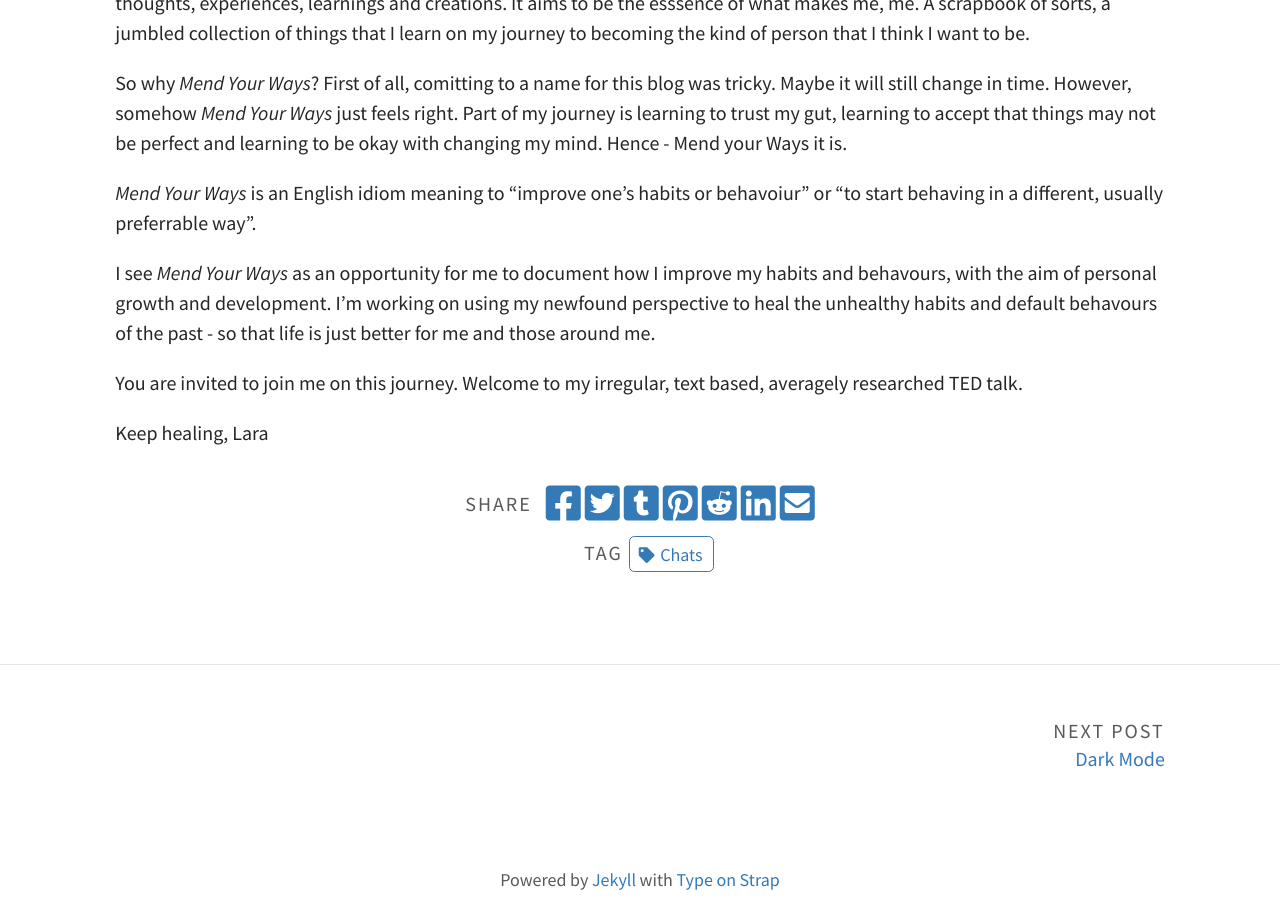
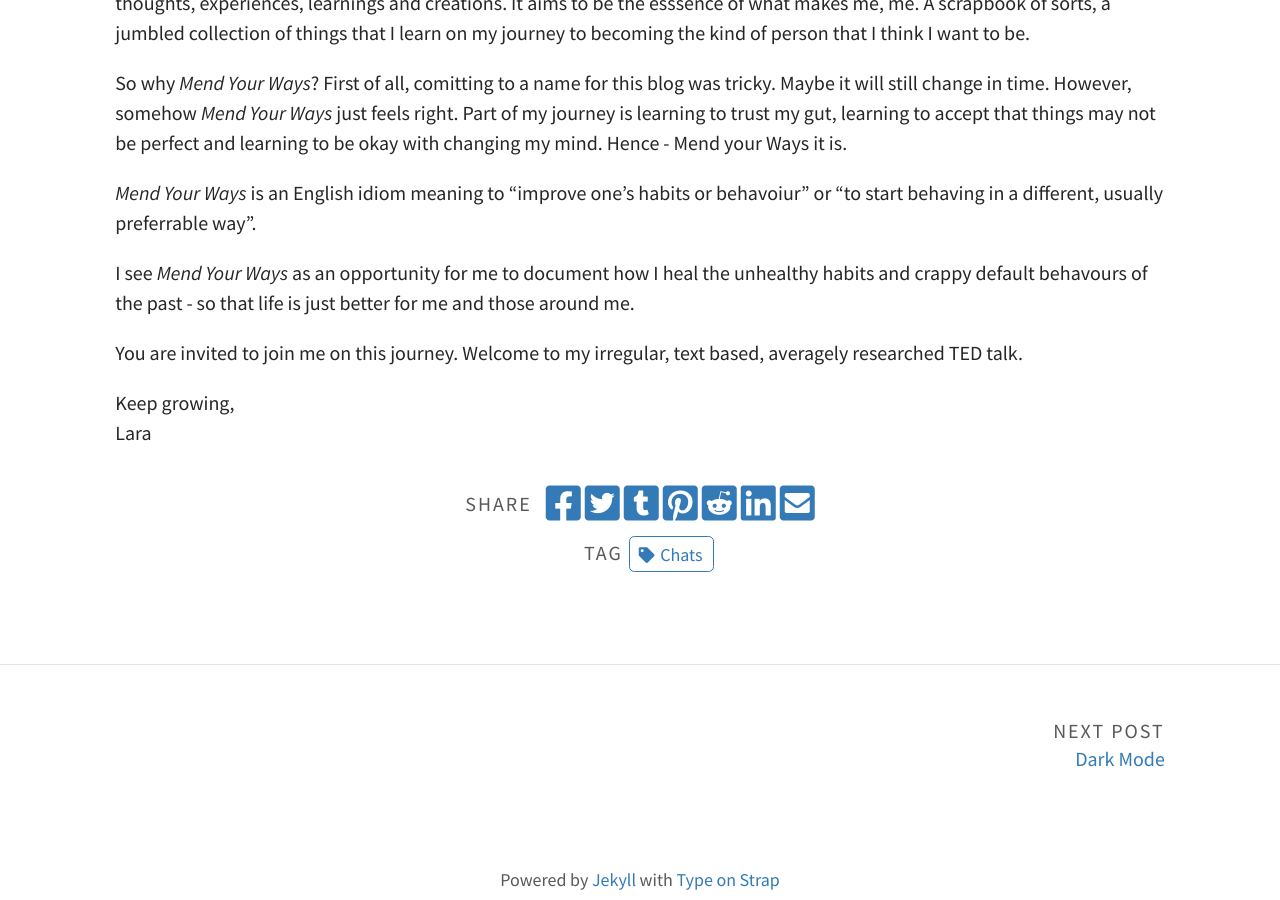
Before and after one commit to LaraCTimm/blog, a Jekyll site: the page built from _posts/2021-12-08-why-mend-your-ways.md, in a window 1280 px wide and 900 px high, scrolled down 486 px. Built offline with Jekyll 4.4.1, drawn with Linux system fonts in a browser that asks for light colours.

Commit message:
edit post 1

```diff
--- a/_posts/2021-12-08-why-mend-your-ways.md
+++ b/_posts/2021-12-08-why-mend-your-ways.md
@@ -15,9 +15,9 @@ So why *Mend Your Ways*? First of all, comitting to a name for this blog was tri
 
 *Mend Your Ways* is an English idiom meaning to "improve one's habits or behavoiur" or "to start behaving in a different, usually preferrable way".
 
-I see *Mend Your Ways* as an opportunity for me to document how I improve my habits and behavours, with the aim of personal growth and development. I'm working on using my newfound perspective to heal the unhealthy habits and default behavours of the past - so that life is just better for me and those around me.
+I see *Mend Your Ways* as an opportunity for me to document how I heal the unhealthy habits and crappy default behavours of the past - so that life is just better for me and those around me.
 
 You are invited to join me on this journey. Welcome to my irregular, text based, averagely researched TED talk.
 
-Keep healing,
+Keep growing,\
 Lara
```
